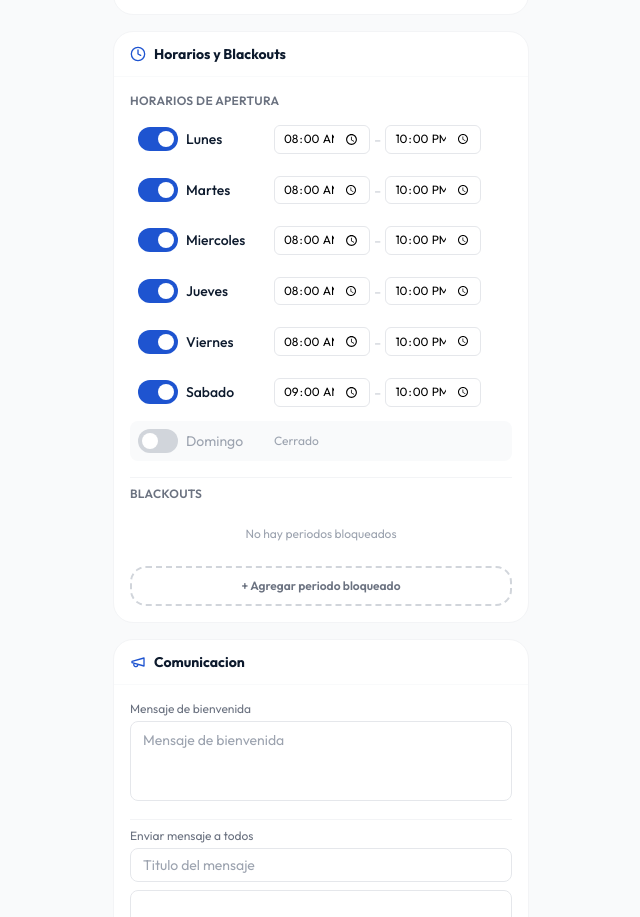
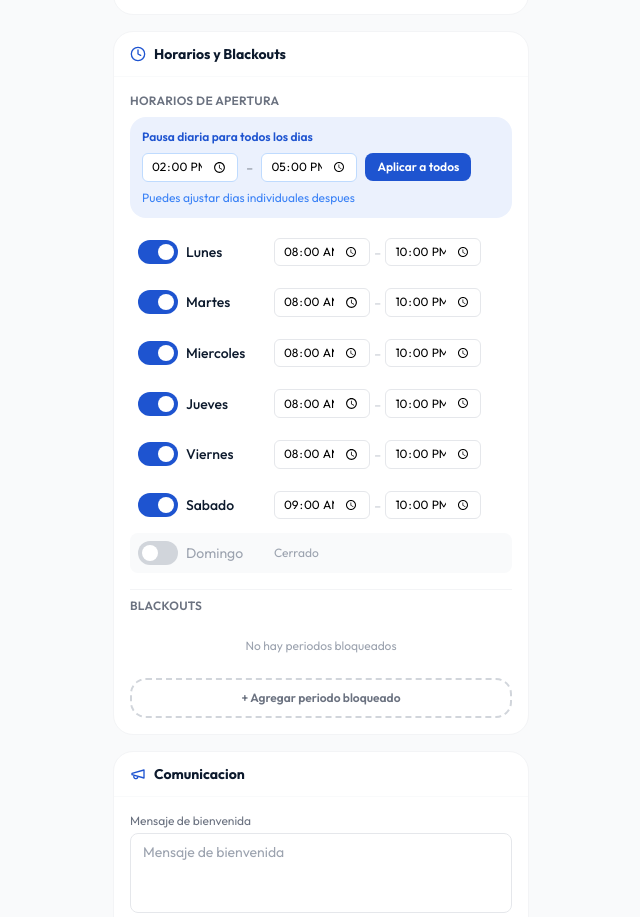
Before and after one commit to Chatcrafters/CERTICOURT_booking, a Next.js app: page /operator/settings in a window 1280 px wide. Shown: the part 891-1808 px from the top of the page, without its empty margins (319-959 px from the left). Built offline with nearby package versions, Linux system fonts and the light colour scheme.

Commit message:
Add global pause apply-to-all feature

```diff
--- a/src/app/(app)/operator/settings/page.tsx
+++ b/src/app/(app)/operator/settings/page.tsx
@@ -13,18 +13,21 @@ interface DayHours {
   enabled: boolean
   open: string
   close: string
+  pauseEnabled: boolean
+  pauseStart: string
+  pauseEnd: string
 }
 
 const DAY_KEYS = ['monday', 'tuesday', 'wednesday', 'thursday', 'friday', 'saturday', 'sunday'] as const
 
 const defaultHours: Record<string, DayHours> = {
-  monday:    { enabled: true,  open: '08:00', close: '22:00' },
-  tuesday:   { enabled: true,  open: '08:00', close: '22:00' },
-  wednesday: { enabled: true,  open: '08:00', close: '22:00' },
-  thursday:  { enabled: true,  open: '08:00', close: '22:00' },
-  friday:    { enabled: true,  open: '08:00', close: '22:00' },
-  saturday:  { enabled: true,  open: '09:00', close: '22:00' },
-  sunday:    { enabled: false, open: '09:00', close: '22:00' },
+  monday:    { enabled: true,  open: '08:00', close: '22:00', pauseEnabled: false, pauseStart: '14:00', pauseEnd: '17:00' },
+  tuesday:   { enabled: true,  open: '08:00', close: '22:00', pauseEnabled: false, pauseStart: '14:00', pauseEnd: '17:00' },
+  wednesday: { enabled: true,  open: '08:00', close: '22:00', pauseEnabled: false, pauseStart: '14:00', pauseEnd: '17:00' },
+  thursday:  { enabled: true,  open: '08:00', close: '22:00', pauseEnabled: false, pauseStart: '14:00', pauseEnd: '17:00' },
+  friday:    { enabled: true,  open: '08:00', close: '22:00', pauseEnabled: false, pauseStart: '14:00', pauseEnd: '17:00' },
+  saturday:  { enabled: true,  open: '09:00', close: '22:00', pauseEnabled: false, pauseStart: '14:00', pauseEnd: '17:00' },
+  sunday:    { enabled: false, open: '09:00', close: '22:00', pauseEnabled: false, pauseStart: '14:00', pauseEnd: '17:00' },
 }
 
 export default function OperatorSettingsPage() {
@@ -44,6 +47,8 @@ export default function OperatorSettingsPage() {
     { min_amount: 100, bonus: 30 },
   ])
   const [openingHours, setOpeningHours] = useState<Record<string, DayHours>>({ ...defaultHours })
+  const [globalPauseStart, setGlobalPauseStart] = useState('14:00')
+  const [globalPauseEnd, setGlobalPauseEnd] = useState('17:00')
   const [showBlackoutForm, setShowBlackoutForm] = useState(false)
   const [blackouts, setBlackouts] = useState<Array<{ id: string; title: string; startDate: string; endDate: string; allDay: boolean; startTime: string; endTime: string; reason: string }>>([])
   const [newBlackout, setNewBlackout] = useState({ title: '', startDate: '', endDate: '', allDay: true, startTime: '08:00', endTime: '22:00', reason: '' })
@@ -75,6 +80,18 @@ export default function OperatorSettingsPage() {
 
   function updateDayHours(day: string, field: keyof DayHours, value: string | boolean) {
     setOpeningHours(prev => ({ ...prev, [day]: { ...prev[day], [field]: value } }))
+  }
+
+  function applyGlobalPause() {
+    setOpeningHours(prev => {
+      const updated = { ...prev }
+      for (const day of DAY_KEYS) {
+        if (updated[day].enabled) {
+          updated[day] = { ...updated[day], pauseEnabled: true, pauseStart: globalPauseStart, pauseEnd: globalPauseEnd }
+        }
+      }
+      return updated
+    })
   }
 
   function addBlackout() {
@@ -303,11 +320,30 @@ export default function OperatorSettingsPage() {
             {/* Opening Hours */}
             <div>
               <h3 className="text-xs font-semibold text-gray-500 uppercase tracking-wide mb-2">{s.hours.title}</h3>
+
+              {/* Global pause configurator */}
+              <div className="bg-cc-blue-light rounded-xl p-3 mb-3 space-y-2">
+                <div className="text-xs font-semibold text-cc-blue">{s.hours.dailyPause}</div>
+                <div className="flex items-center gap-2">
+                  <input type="time" value={globalPauseStart} onChange={e => setGlobalPauseStart(e.target.value)}
+                    className="border border-blue-200 rounded-md px-2 py-1 text-xs bg-white w-24" />
+                  <span className="text-gray-400">-</span>
+                  <input type="time" value={globalPauseEnd} onChange={e => setGlobalPauseEnd(e.target.value)}
+                    className="border border-blue-200 rounded-md px-2 py-1 text-xs bg-white w-24" />
+                  <button onClick={applyGlobalPause}
+                    className="bg-cc-blue text-white text-xs font-semibold px-3 py-1.5 rounded-lg active:scale-95 transition-transform whitespace-nowrap">
+                    {s.hours.applyToAll}
+                  </button>
+                </div>
+                <p className="text-xs text-blue-500">{s.hours.applyInfo}</p>
+              </div>
+
               <div className="space-y-1.5">
                 {DAY_KEYS.map((day, i) => {
                   const dh = openingHours[day]
                   return (
-                    <div key={day} className={`flex items-center gap-2 rounded-lg p-2 ${dh.enabled ? 'bg-white' : 'bg-gray-50'}`}>
+                    <div key={day} className={`rounded-lg p-2 ${dh.enabled ? 'bg-white' : 'bg-gray-50'}`}>
+                      <div className="flex items-center gap-2">
                         <button onClick={() => updateDayHours(day, 'enabled', !dh.enabled)}
                           className={`w-10 h-6 rounded-full transition-colors relative flex-shrink-0 ${dh.enabled ? 'bg-cc-blue' : 'bg-gray-300'}`}>
                           <div className={`w-4 h-4 bg-white rounded-full absolute top-1 transition-transform ${dh.enabled ? 'translate-x-5' : 'translate-x-1'}`} />
@@ -327,6 +363,21 @@ export default function OperatorSettingsPage() {
                           </div>
                         ) : (
                           <span className="text-xs text-gray-400">{s.hours.closed}</span>
+                        )}
+                      </div>
+                      {dh.enabled && dh.pauseEnabled && (
+                        <div className="flex items-center gap-2 ml-12 mt-1">
+                          <span className="text-xs text-amber-600 font-medium">{s.hours.pause}:</span>
+                          <input type="time" value={dh.pauseStart}
+                            onChange={e => updateDayHours(day, 'pauseStart', e.target.value)}
+                            className="border border-amber-200 rounded-md px-2 py-1 text-xs bg-white w-24" />
+                          <span className="text-gray-300">-</span>
+                          <input type="time" value={dh.pauseEnd}
+                            onChange={e => updateDayHours(day, 'pauseEnd', e.target.value)}
+                            className="border border-amber-200 rounded-md px-2 py-1 text-xs bg-white w-24" />
+                          <button onClick={() => updateDayHours(day, 'pauseEnabled', false)}
+                            className="text-red-400 hover:text-red-600 text-sm leading-none">&times;</button>
+                        </div>
                       )}
                     </div>
                   )
--- a/src/lib/i18n/translations.ts
+++ b/src/lib/i18n/translations.ts
@@ -47,6 +47,10 @@ export const translations = {
         closed: 'Geschlossen',
         opening: 'Öffnung',
         closing: 'Schließung',
+        pause: 'Pause',
+        dailyPause: 'Tägliche Pause',
+        applyToAll: 'Auf alle anwenden',
+        applyInfo: 'Einzelne Tage können danach angepasst werden',
         days: ['Montag', 'Dienstag', 'Mittwoch', 'Donnerstag', 'Freitag', 'Samstag', 'Sonntag'],
       },
       blackouts: {
@@ -118,6 +122,10 @@ export const translations = {
         closed: 'Cerrado',
         opening: 'Apertura',
         closing: 'Cierre',
+        pause: 'Pausa',
+        dailyPause: 'Pausa diaria para todos los dias',
+        applyToAll: 'Aplicar a todos',
+        applyInfo: 'Puedes ajustar dias individuales despues',
         days: ['Lunes', 'Martes', 'Miercoles', 'Jueves', 'Viernes', 'Sabado', 'Domingo'],
       },
       blackouts: {
```
Lines whose indentation alone changed are shown as unchanged.
